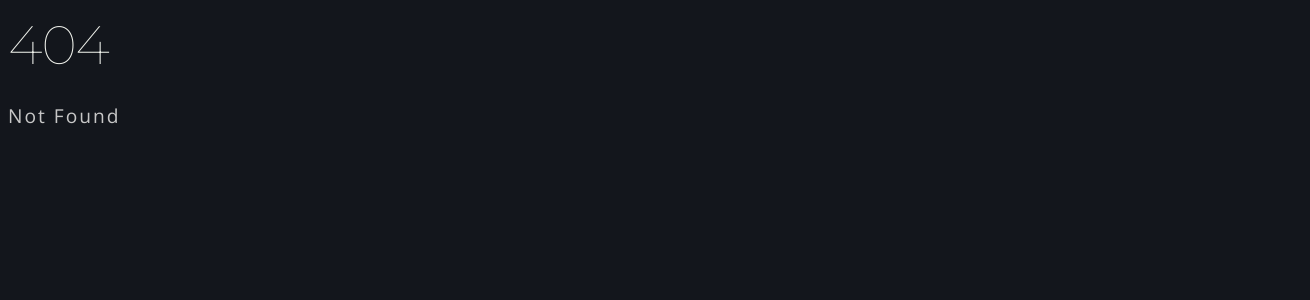
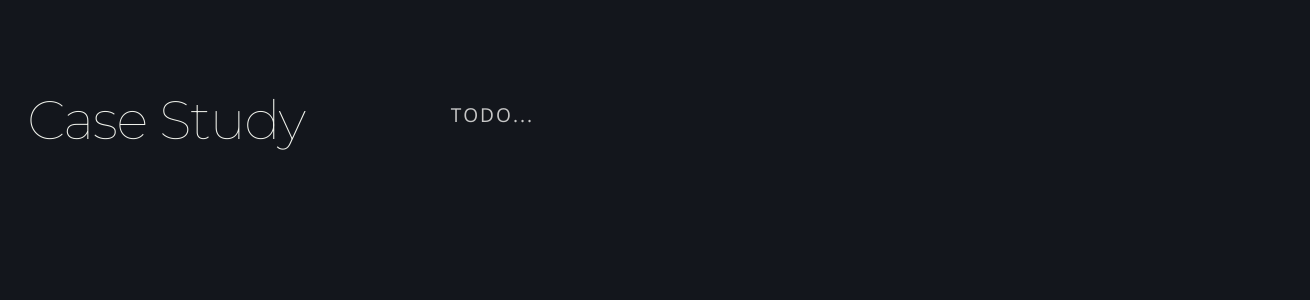
Before and after one commit to archnivs/portfolio, a SvelteKit app: page /case-study in a window 1280 px wide. Before the commit this address had no page. Shown: the top 300 px of the page, 1310 px wide, since content can reach past the window. Built offline with nearby package versions, Linux system fonts and the light colour scheme.

Commit message:
Case Study route

```diff
--- /dev/null
+++ b/src/routes/case-study/+page.svelte
@@ -0,0 +1,34 @@
+
+
+<div id="wrap">
+    <div class="container">
+        <div class="aside">
+            <h1>Case Study</h1>
+        </div>
+        <div class="content">
+            <p>TODO...</p>
+        </div>
+    </div>
+</div>
+
+<style>
+    .aside,
+    .content {
+        width: 100%;
+        padding: 0;
+        flex-grow: 1;
+        flex-wrap: wrap;
+    }
+
+    @media screen and (min-width: 768px) {
+        #wrap {
+            margin-top: 4em;
+        }
+        .aside {
+            width: 33%;
+        }
+        .content {
+            width: 66%;
+        }
+    }
+</style>
```
